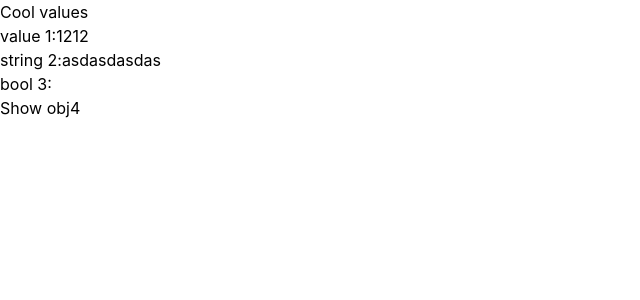
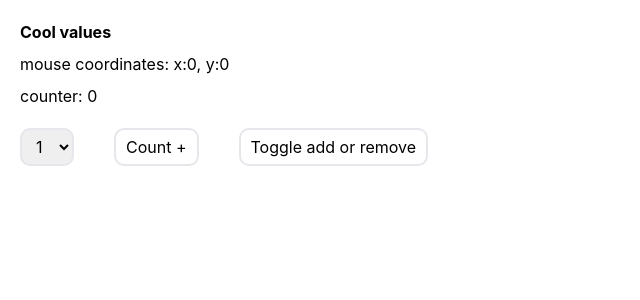
Before and after one commit to Yaroslav-Pa/freshcode-study, a React (Create React App) app: page / in a window 1280 px wide. Shown: the top 300 px of the page, without its empty margins (0-640 px from the left). Built offline with nearby package versions, Linux system fonts and the light colour scheme.

Commit message:
Reducer hw done

```diff
--- a/src/App.js
+++ b/src/App.js
@@ -1,11 +1,11 @@
 import React, { Component } from 'react';
 import './App.css';
-import ReducerTest from './components/HooksUpper';
+import ReducerHw from './components/HookUseReducer';
 class App extends Component {
   render() {
     return (
       <>
-        <ReducerTest/>
+        <ReducerHw/>
       </>
     );
   }
--- /dev/null
+++ b/src/components/HookUseReducer/CustomReduser/index.jsx
@@ -0,0 +1,91 @@
+import { useReducer, useEffect } from 'react';
+
+export function useCustomReduser() {
+  const initValues = {
+    xy: { x: 0, y: 0 },
+    counter: 0,
+    variableValue: 1,
+    isPositive: true,
+  };
+
+  const [nowStateAll, pushState] = useReducer(redirectAllStates, initValues);
+
+
+
+  function redirectAllStates (state, action){
+    const { type, value } = action;
+    let newState = {};
+    switch (type) {
+      case 'coordinates': {
+        newState = {
+          ...state,
+          xy: value,
+        };
+        return newState;
+      }
+      case 'variableValue': {
+        newState = {
+          ...state,
+          variableValue: value,
+        };
+        return newState;
+      }
+      case 'counter': {
+        const {
+          value: { counter, adding, isPositive },
+        } = action;
+
+        const newCount = isPositive ? counter + adding : counter - adding;
+
+        newState = {
+          ...state,
+          counter: newCount,
+        };
+        return newState;
+      }
+      case 'togglePositive': {
+        newState = {
+          ...state,
+          isPositive: value,
+        };
+        return newState;
+      }
+      default:
+        throw new RangeError('Wrong type of action was passed');
+    }
+  };
+
+  useEffect(() => {
+    document.addEventListener('mousemove', mouseEvent);
+    return () => {
+      document.removeEventListener('mousemove', mouseEvent);
+    };
+  }, []);
+
+  const mouseEvent = ({ clientX, clientY }) => {
+    pushState({ type: 'coordinates', value: { x: clientX, y: clientY } });
+  };
+
+  const counterDo = (counter, variableValue, isPositive) =>{
+    pushState({
+      type: 'counter',
+      value: {
+        counter,
+        adding: variableValue,
+        isPositive,
+      },
+    });
+  }
+  const selectDo = (value) =>{
+    pushState({ type: 'variableValue', value: +value });
+  }
+
+  const togglePositive = (isPositive) =>{
+    pushState({
+      type: 'togglePositive',
+      value: !isPositive,
+    });
+  }
+
+  return [nowStateAll, counterDo, selectDo, togglePositive]
+}
--- /dev/null
+++ b/src/components/HookUseReducer/index.jsx
@@ -0,0 +1,48 @@
+import './index.module.scss';
+import { useCustomReduser } from './CustomReduser';
+
+function ReducerHw() {
+  const [nowStateAll, counterDo, selectDo, togglePositive] = useCustomReduser();
+  const { xy, counter, isPositive, variableValue } = nowStateAll;
+
+  return (
+    <div>
+      <article className='m-5 flex flex-col gap-2'>
+        <h1 className='font-bold'>Cool values</h1>
+        <p>
+          mouse coordinates: x:{xy.x}, y:{xy.y}
+        </p>
+        <p>counter: {counter}</p>
+      </article>
+      <div className="flex flex-row gap-10 m-5">
+        <select
+          name="count"
+          value={variableValue}
+          onChange={(e) => {
+            selectDo(e.target.value);
+          }}
+        >
+          <option value={1}>1</option>
+          <option value={2}>2</option>
+          <option value={3}>3</option>
+        </select>
+        <button
+          onClick={() => {
+            counterDo(counter, variableValue, isPositive);
+          }}
+        >
+          Count {isPositive ? '+' : '-'}
+        </button>
+        <button
+          onClick={() => {
+            togglePositive(isPositive);
+          }}
+        >
+          Toggle add or remove
+        </button>
+      </div>
+    </div>
+  );
+}
+
+export default ReducerHw;
--- /dev/null
+++ b/src/components/HookUseReducer/index.module.scss
@@ -0,0 +1,14 @@
+
+@mixin style {
+  border-width: 2px;
+  padding: 5px 10px;
+  border-radius: 10px;
+}
+
+button{
+  @include style;
+}
+
+select {
+  @include style;
+}
--- a/src/components/HooksUpper/index.jsx
+++ /dev/null
@@ -1,50 +0,0 @@
-import { useReducer } from "react";
-/*
-
-const [nowStateAll, pushState] = useReducer(redirectAllStates, initValues)
-
-коротше перша фігня що буквально об'єкт зі всім, відправляться за домогою другої  функції, після чого її ловить третя функція (reducer у нього де описується що куди, ну й прописуємо четвертим що як на почтаку
-
-1) (state у нього(nowStateAll у мене))
-2) (dispach у нього (pushState))
-3) (redirectAllStates))
-4) (inittialstate у нього (initValues))
-*/
-
-const redirectAllStates = (state, action) =>{
-  let newState = {}
-  switch(action.type){
-    case 'num1':{
-      newState = {
-        ...state,
-        value1:action.value,
-      }
-      return newState;
-    }
-    default:
-      throw new Error('Bad value')
-  }
-}
-
-function ReducerTest() {
-  const initValues = {value1:1212, string2:'asdasdasdas', bool3: true, obj4:{}}
-  const [nowStateAll, pushState] = useReducer(redirectAllStates, initValues)
-  const {value1, string2, bool3, obj4} = nowStateAll;
-
-  const changingValues = (value)=>{
-    const action = {type:'num1', value:value}
-    pushState(action);
-  }
-
-  return (
-    <div>
-      <h1>Cool values</h1>
-      <p onClick={()=>{changingValues(3333)}}>value 1:{value1}</p>
-      <p>string 2:{string2}</p>
-      <p>bool 3:{bool3}</p>
-      <button onClick={()=>{console.dir(obj4)}}>Show obj4</button>
-    </div>
-   );
-}
-
-export default ReducerTest;
```
